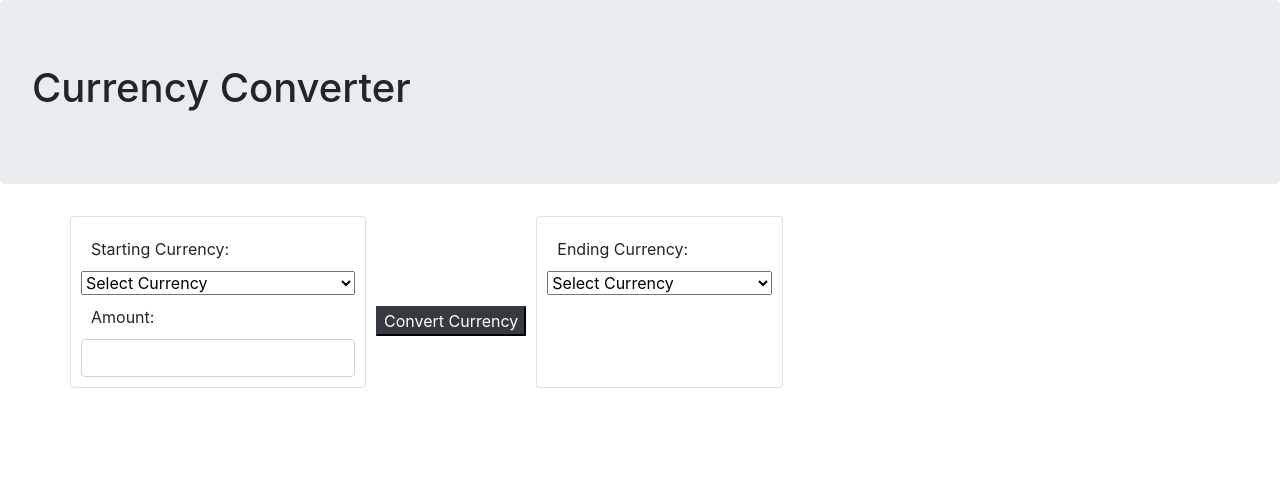
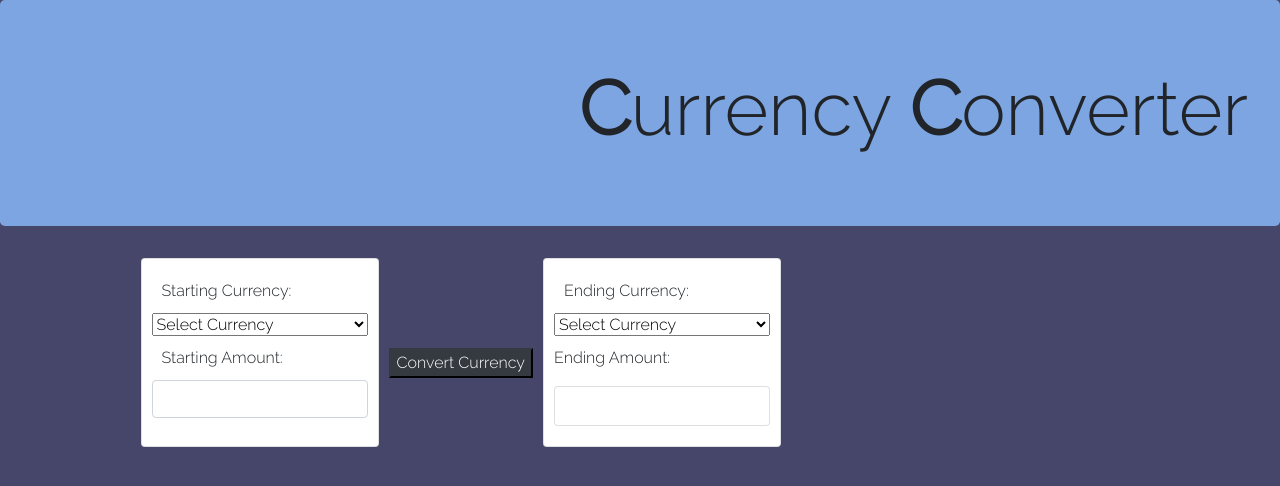
Before and after one commit to kaila-spraguemcrae/currency-converter, a website built with webpack: page src/index.html in a window 1280 px wide. Built offline with nearby package versions, Linux system fonts and the light colour scheme.

Commit message:
add styling

```diff
--- a/src/css/styles.css
+++ b/src/css/styles.css
@@ -1,5 +1,15 @@
 body {
+  font-family: 'Raleway', sans-serif;
+  background-color: rgb(70, 70, 106);
+}
 
+.jumbotron {
+  background-color: rgb(125, 165, 225);
+}
+
+.jumbotron h1 {
+  font-size: 75px;
+  text-align: right;
 }
 
 .photos {
@@ -8,6 +18,7 @@ body {
 
 .card {
   padding: 10px;
+  background-color: rgb(255, 255, 255);
 }
 
 .button {
@@ -19,6 +30,15 @@ label {
   margin: 10px;
 }
 
-#results {
-  margin-top: 30px;
+.results {
+  margin-top: 10px;
+  margin-bottom: 10px;
 }
+
+.results .card{
+  height: 40px;
+}
+
+.row{
+  margin-left: 5%;
+}
--- a/src/index.html
+++ b/src/index.html
@@ -1,12 +1,14 @@
 <!DOCTYPE html>
 <html lang="en-US">
 <head>
+  <link rel="preconnect" href="https://fonts.gstatic.com">
+<link href="https://fonts.googleapis.com/css2?family=Raleway:wght@300&display=swap" rel="stylesheet">
   <title>Currency Converter</title>
 </head>
 
 <body>
   <div class="jumbotron">
-    <h1>Currency Converter</h1>
+    <h1><strong>C</strong>urrency <strong>C</strong>onverter</h1>
   </div>
   <div class="container">
     <form id="user-input">
@@ -70,7 +72,7 @@
               <option value="ZAR">ZAR (South African Rand)</option>
             </select>
             <div class="amount">
-              <label for="amount">Amount:</label>
+              <label for="amount">Starting Amount:</label>
               <input id="amount" class="form-control" type="text">
             </div>
           </div>
@@ -134,22 +136,27 @@
               <option value="UYU">UYU (Uruguayan Peso)</option>
               <option value="ZAR">ZAR (South African Rand)</option>
             </select>
-            <div id="results"></div>
+            <div class="results">
+              <p>Ending Amount:</p>
+              <div class="card">
+                <div id="results"></div>
+              </div>
+            </div>
           </div>
         </div>
       </div>
     </form>
-    <div class="photos">
+    <!-- <div class="photos">
       <div class="row">
         <div class="card">
           <div class="photo-start"></div>
           <div class="arrow">
-            <img src= "/assets/images/arrow.png" alt="">
+            <img src= "./assets/images/arrow.png" alt="">
           </div>
           <div class="photo-end"></div>
         </div>
       </div>
-    </div>
+    </div> -->
     <div id="errors"></div>
   </div><!--container-->
 </body>
--- a/src/main.js
+++ b/src/main.js
@@ -35,12 +35,13 @@ $(document).ready(function() {
 
     if (!inputtedAmount > 0) {
       alert("Please enter a number greater than 0");
-    } else if (inputtedEnd == "") {
-      alert("Please select a currency");
+    } else if (inputtedEnd == "" || inputtedStart == "") {
+      alert("Please select starting and ending currencies");
     } else {
+      // $('.photos').show();
+      // $('.photo-start').html(`<img src="/assets/images/ ${inputtedStart} .jpg">`);
       makeApiCall(inputtedStart, inputtedAmount, inputtedEnd);
-      $('.photos').show();
-      $('.photo-start').html(`"<img src=./assets/images/${inputtedStart}.jpg>"`);
+
     }
 
 
```
